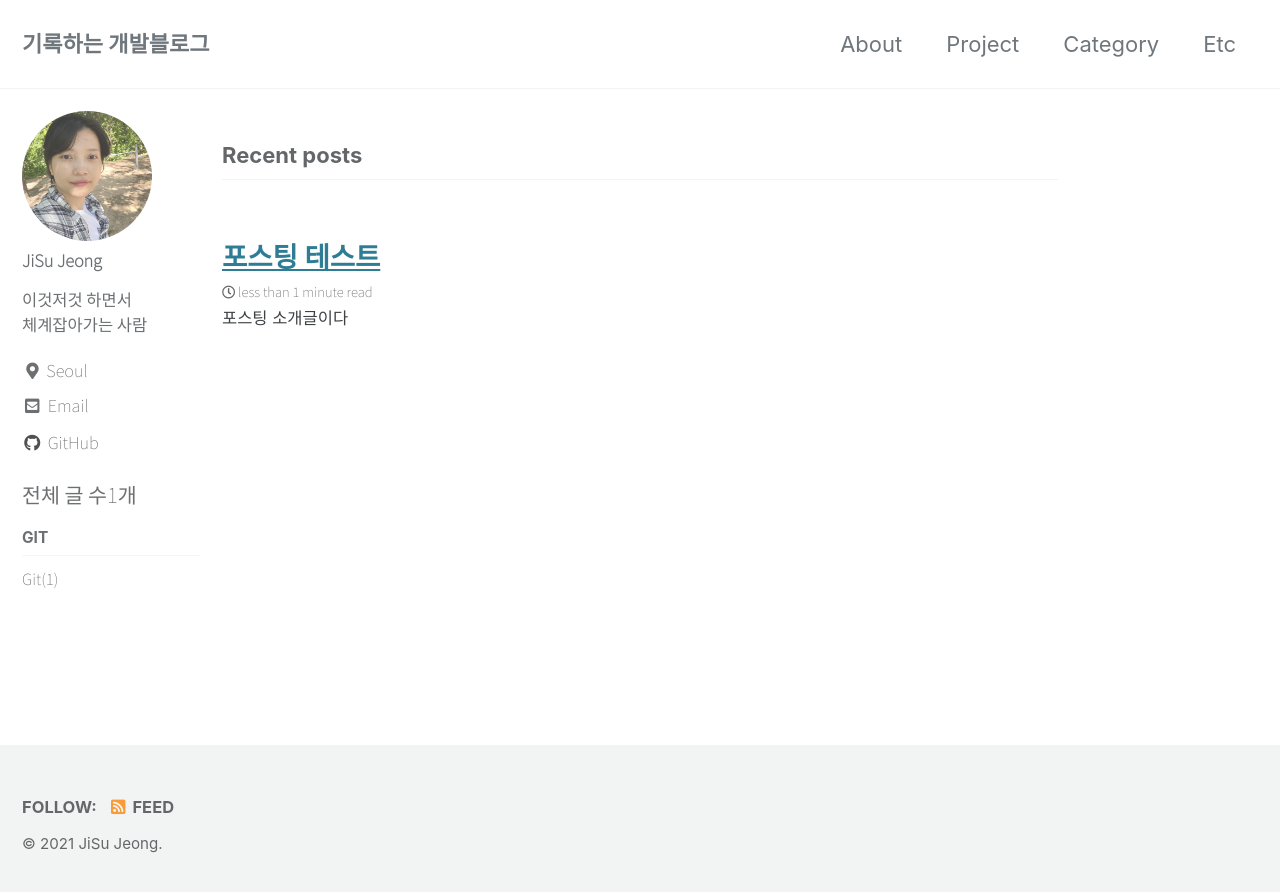
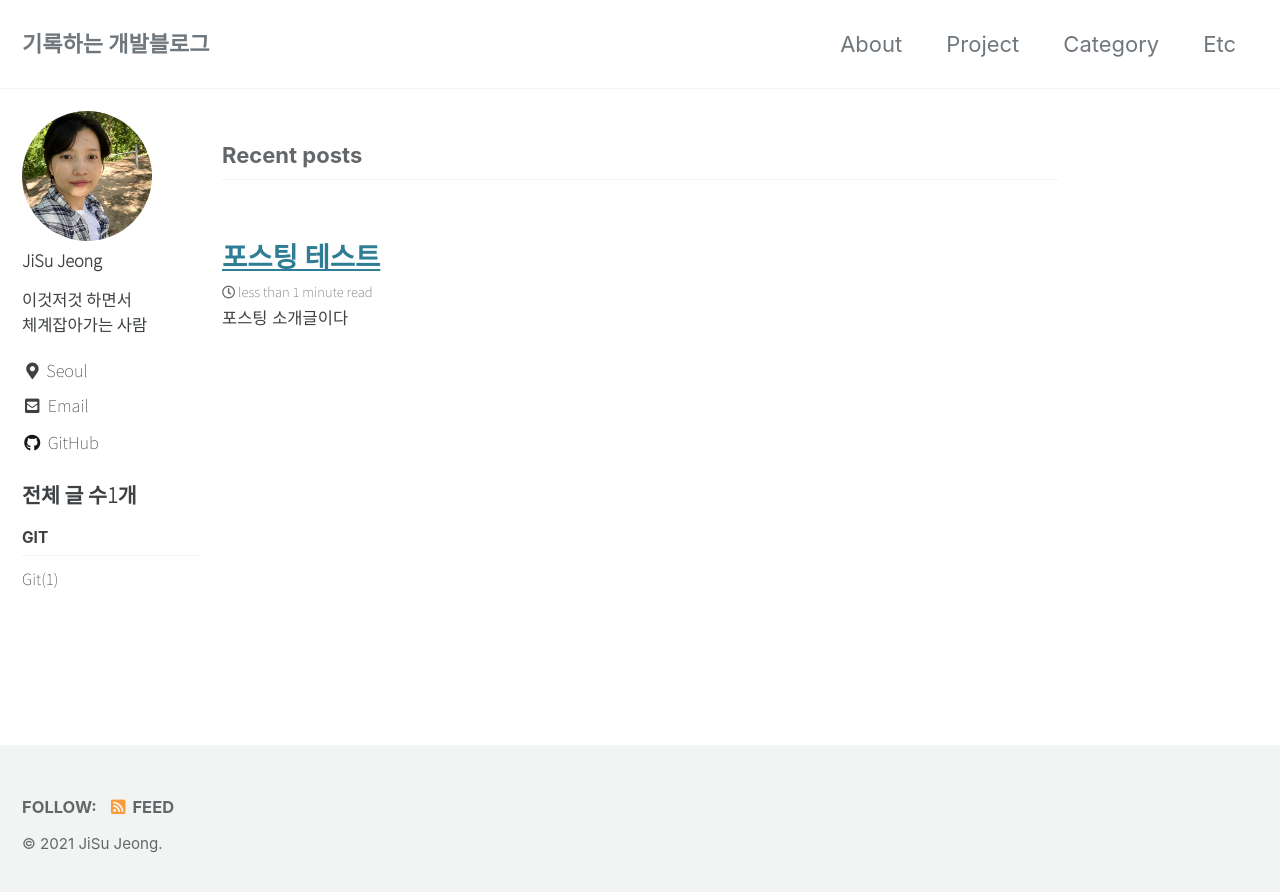
Before and after one commit to everglow0307/everglow0307.github.io, a Jekyll site: the page built from index.html, in a window 1280 px wide. Shown: the top 892 px of the page. Built offline with Jekyll 4.4.1, drawn with Linux system fonts in a browser that asks for light colours; cached includes are drawn as plain includes; the list of posts is cut into pages by our own code.

Commit message:
css수정

```diff
--- a/_includes/nav_list_map
+++ b/_includes/nav_list_map
@@ -8,7 +8,7 @@
   <ul class="nav__items" id="category_tag_menu">
       <!--전체 글 수-->
       <li>
-             전체 글 수{{sum}}개
+             <strong>전체 글 수{{sum}}개</strong>
       </li>
       <li>
         <span class="nav__sub-title">Git</span>
--- a/_sass/minimal-mistakes/_sidebar.scss
+++ b/_sass/minimal-mistakes/_sidebar.scss
@@ -19,12 +19,12 @@
   @include breakpoint($large) {
     float: left;
     width: calc(#{$right-sidebar-width-narrow} - 1em);
-    opacity: 0.75;
+    // opacity: 0.75;
     -webkit-transition: opacity 0.2s ease-in-out;
     transition: opacity 0.2s ease-in-out;
 
     &:hover {
-      opacity: 1;
+      // opacity: 1;
     }
 
     &.sticky {
@@ -145,8 +145,8 @@
 .author__content {
   display: table-cell;
   vertical-align: top;
-  padding-left: 15px;
-  padding-right: 25px;
+  padding-left: 20px;
+  padding-right: 20px;
   // line-height: 1;
 
   @include breakpoint($large) {
@@ -179,8 +179,8 @@
   margin: 0;
 
   @include breakpoint($large) {
-    margin-top: 10px;
-    margin-bottom: 20px;
+    margin-top: 5px;
+    margin-bottom: 5px;
   }
 }
 
@@ -298,7 +298,7 @@
   }
 
   ul {
-    padding: 10px;
+    padding: 5px;
     list-style-type: none;
   }
 
```
